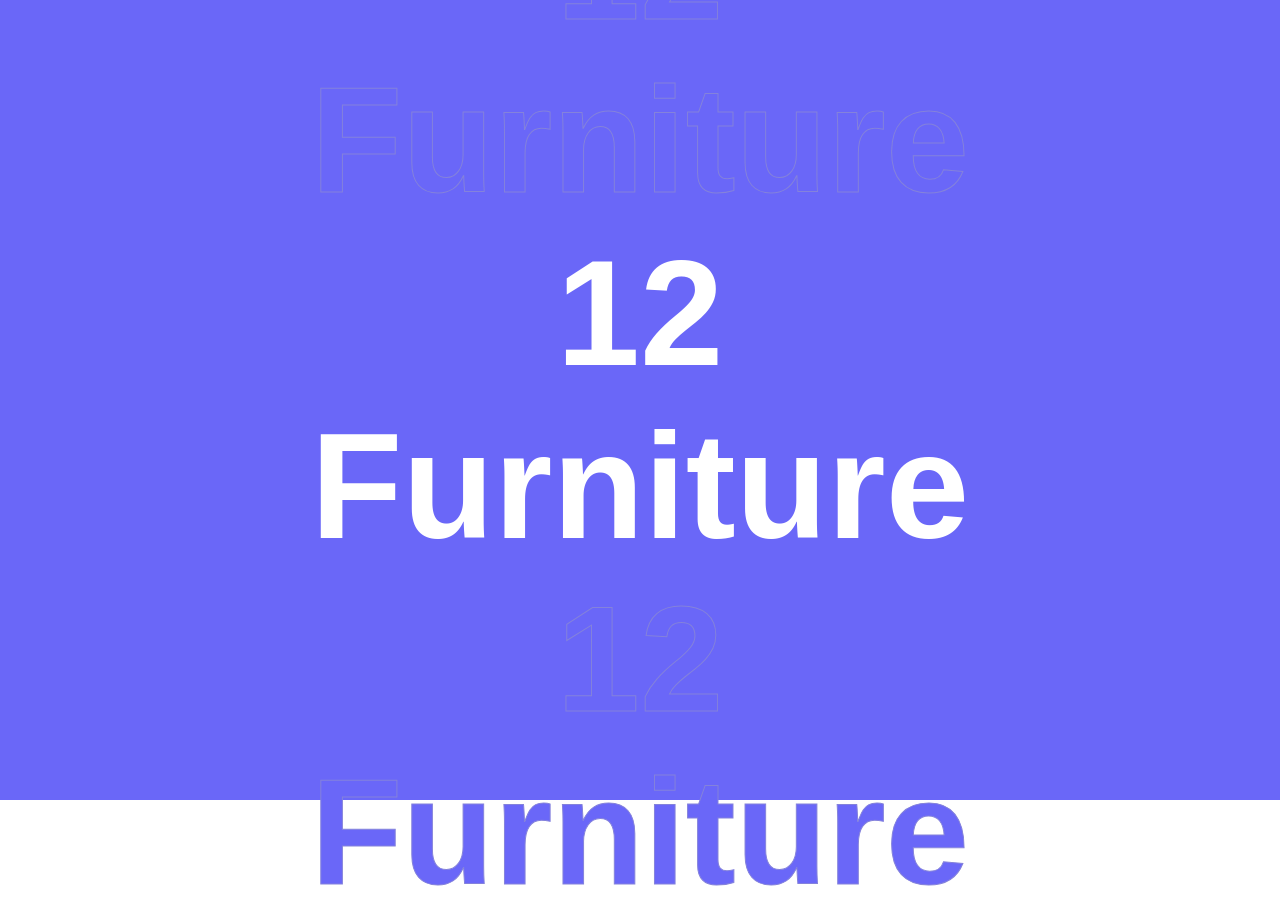
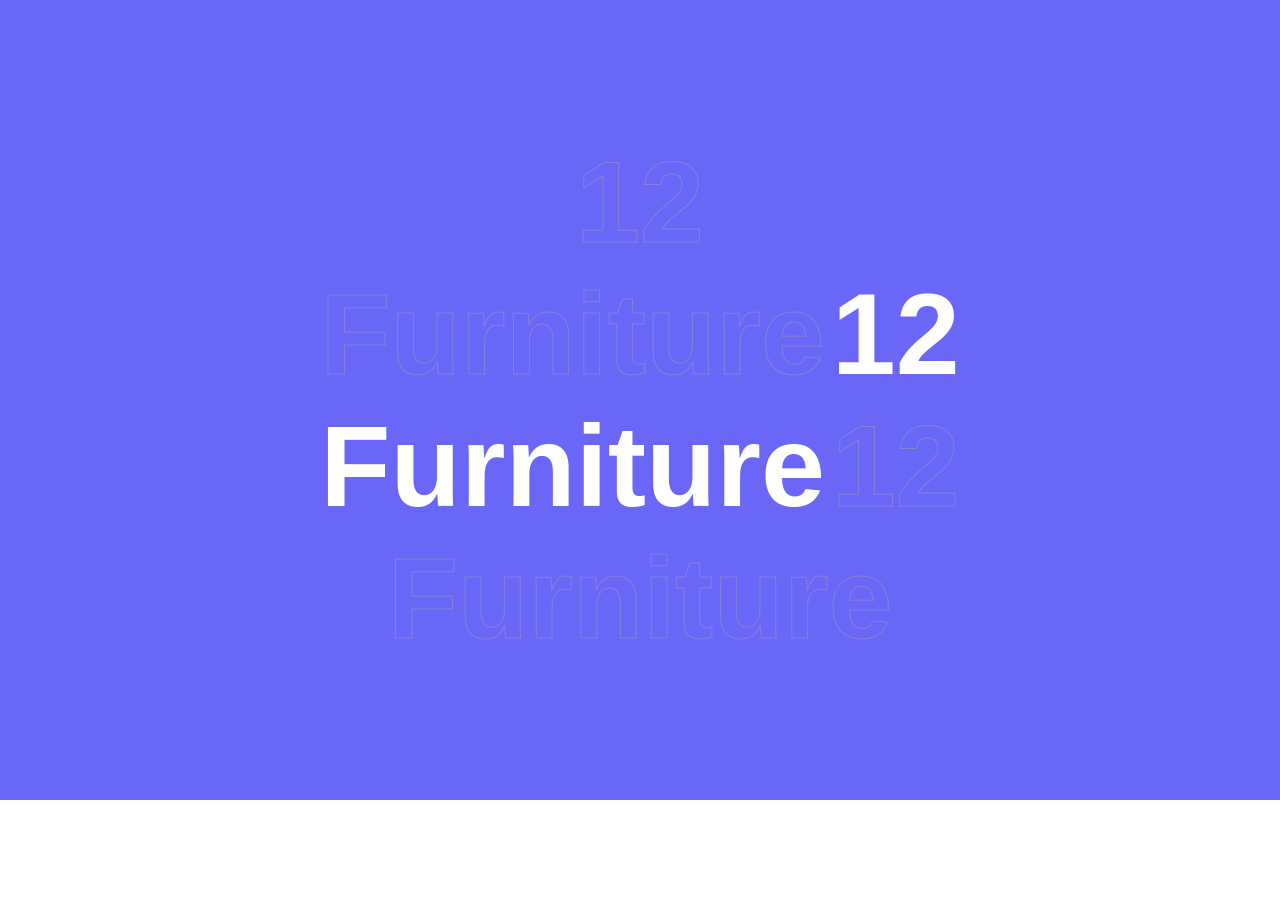
Before and after one commit to chiragphub/12furniture-api, a website: page preview.html in a window 1280 px wide. After the commit the page ends 800 px from the top, so only its background shows below. Drawn offline with Linux system fonts and the light colour scheme.

Commit message:
preview changes

```diff
--- a/preview.html
+++ b/preview.html
@@ -42,7 +42,7 @@
   }
 
   b {
-    font-size: 150px;
+    font-size: 115px;
   }
 
   .bcls {
```
